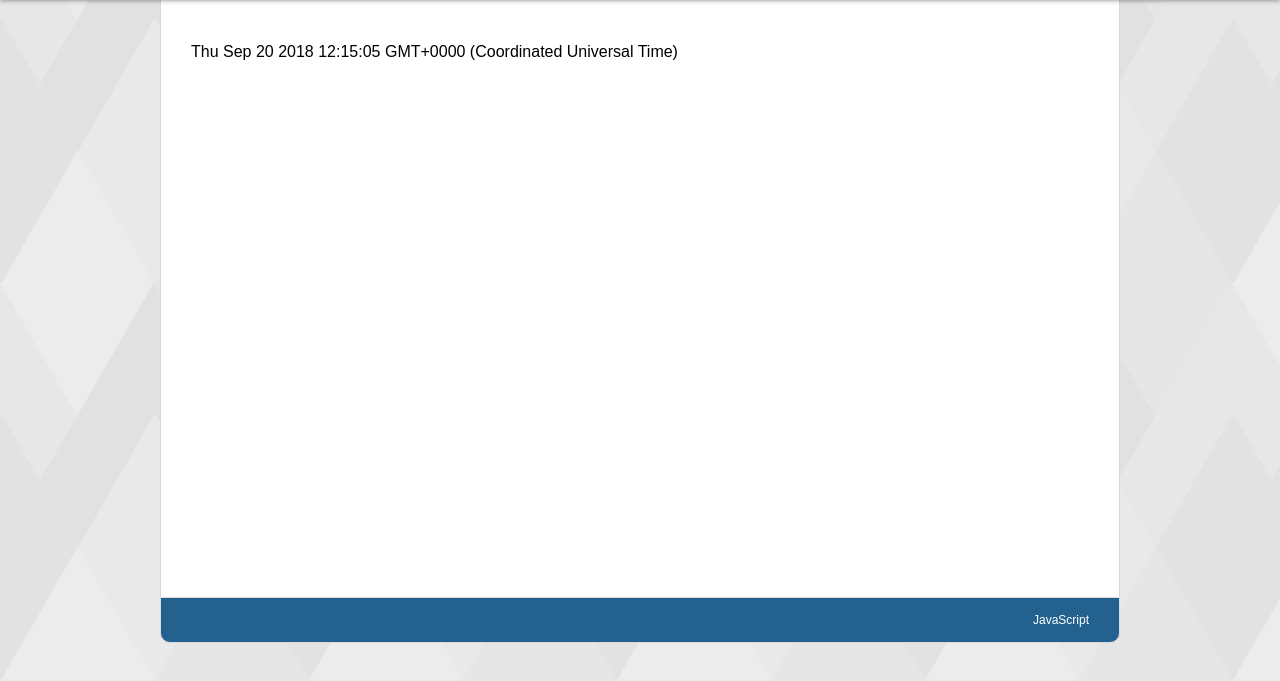
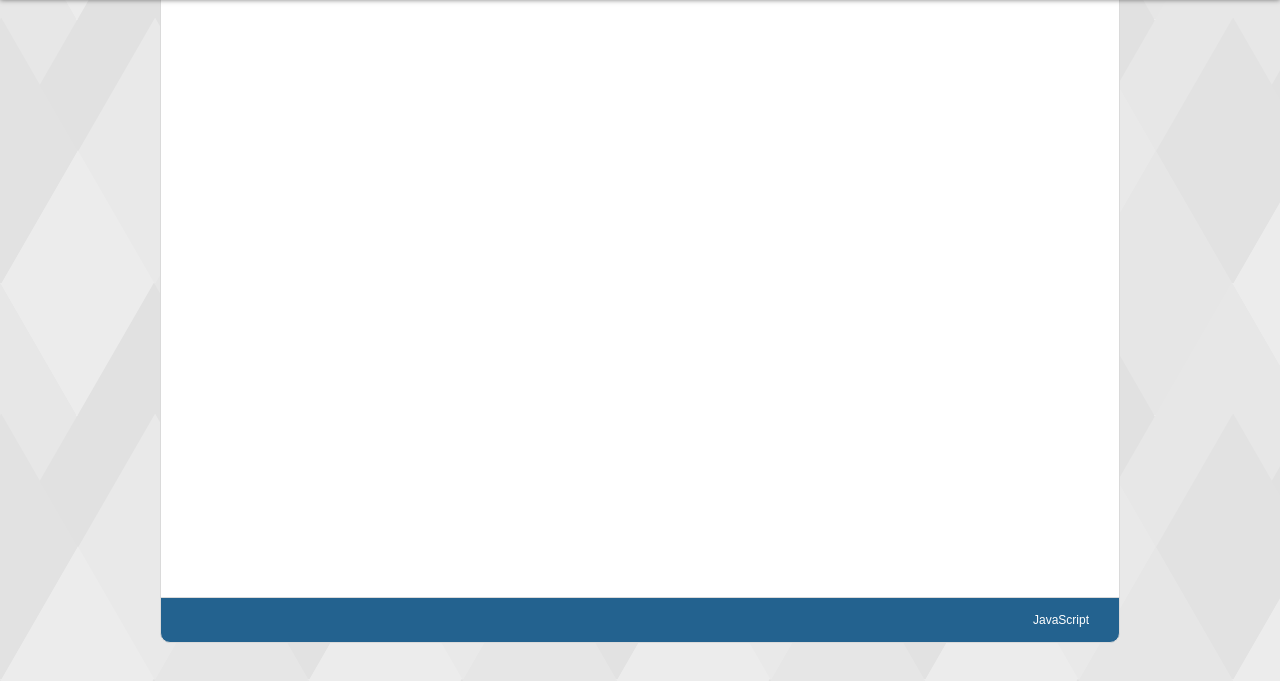
Before and after one commit to mii012345/javascript, a plain HTML site: page index.html in a window 1280 px wide. Shown: the part 113-794 px from the top of the page. Drawn offline with Linux system fonts and the light colour scheme.

Commit message:
Set template

```diff
--- a/index.html
+++ b/index.html
@@ -16,15 +16,14 @@
         </header>
         <div class="main-wrapper">
             <section>
-                <p id="choice">ここに日時を表示します。</p>
+
             </section>
         </div>
         <footer>
             JavaScript
         </footer>
-        <script src="script.js"></script>
         <script>
-            document.getElementById('choice').textContent = new Date();
+
         </script>
     </body>
 </html>
```
